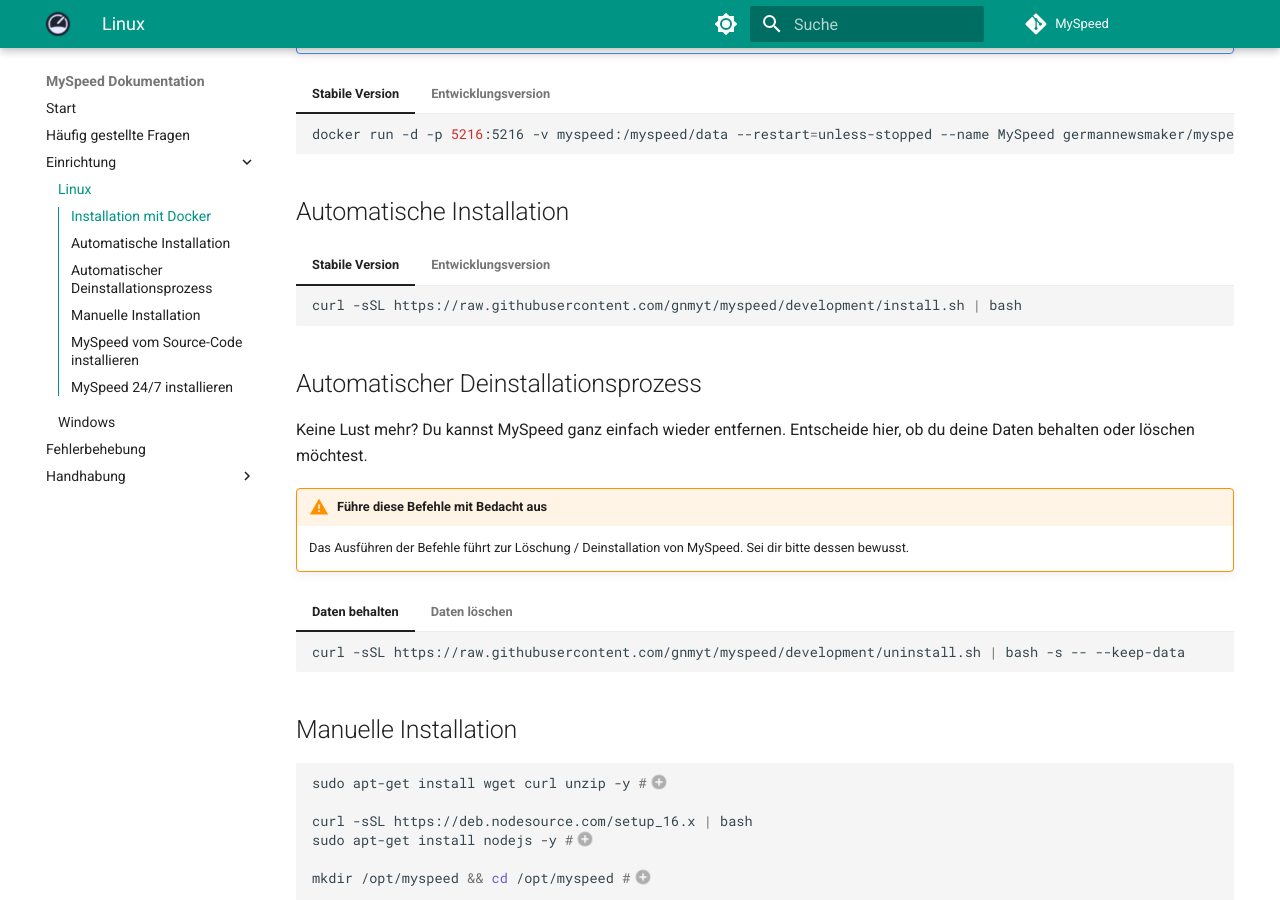
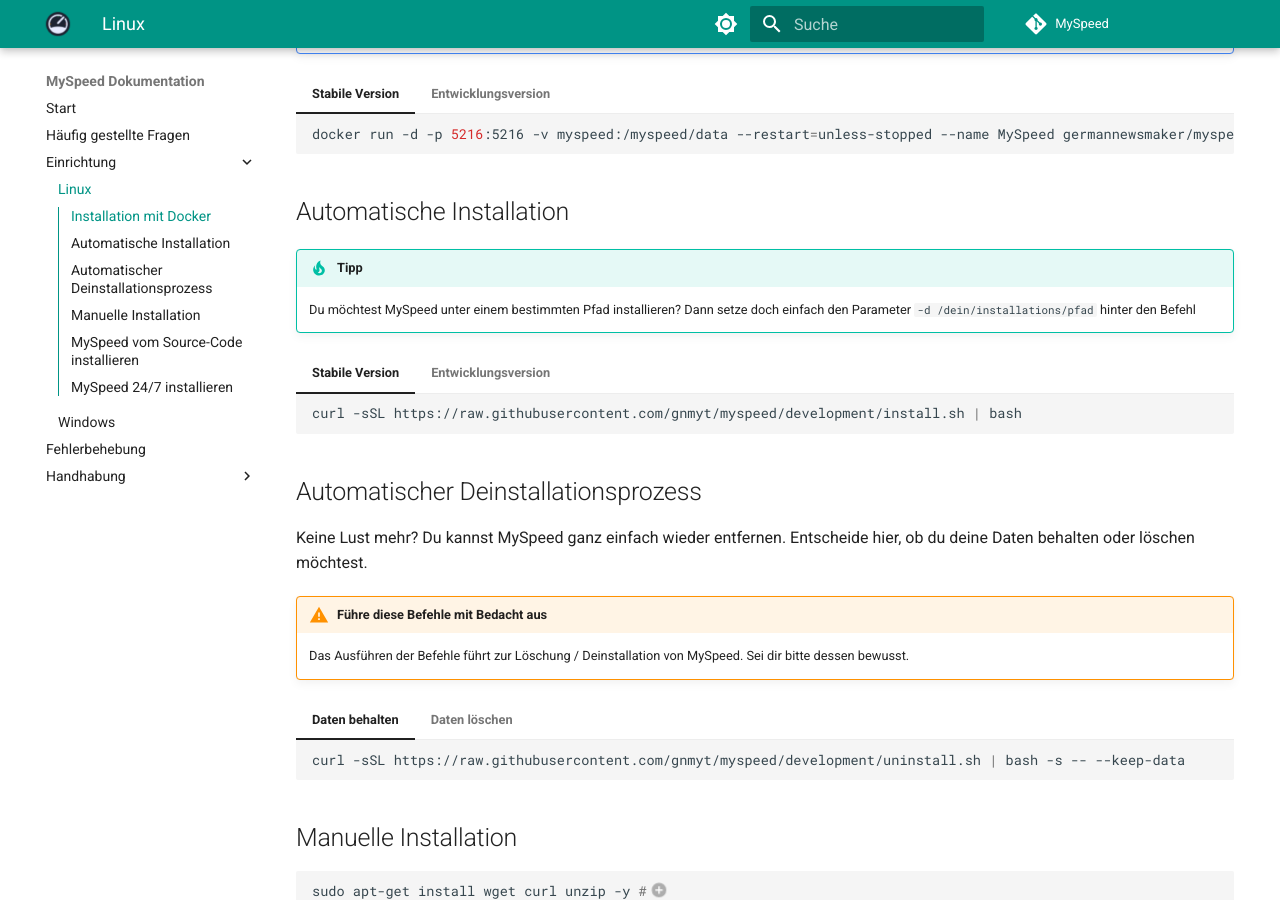
Before and after one commit to gnmyt/myspeed, an MkDocs documentation site: the page built from docs/setup/linux.md, in a window 1280 px wide and 900 px high, scrolled down 330 px. Built offline with MkDocs 1.6.1 and Material for MkDocs 9.7.7, drawn with Linux system fonts in a browser that asks for light colours; comment, search, counter and statistics services are not loaded.

Commit message:
Added a tip to the automatic installation guide (custom directory)

````diff
--- a/docs/setup/linux.md
+++ b/docs/setup/linux.md
@@ -16,6 +16,8 @@
     ```
 
 ## Automatische Installation
+!!! tip "Tipp"
+    Du möchtest MySpeed unter einem bestimmten Pfad installieren? Dann setze doch einfach den Parameter `-d /dein/installations/pfad` hinter den Befehl
 
 === "Stabile Version"
     ```sh
````
